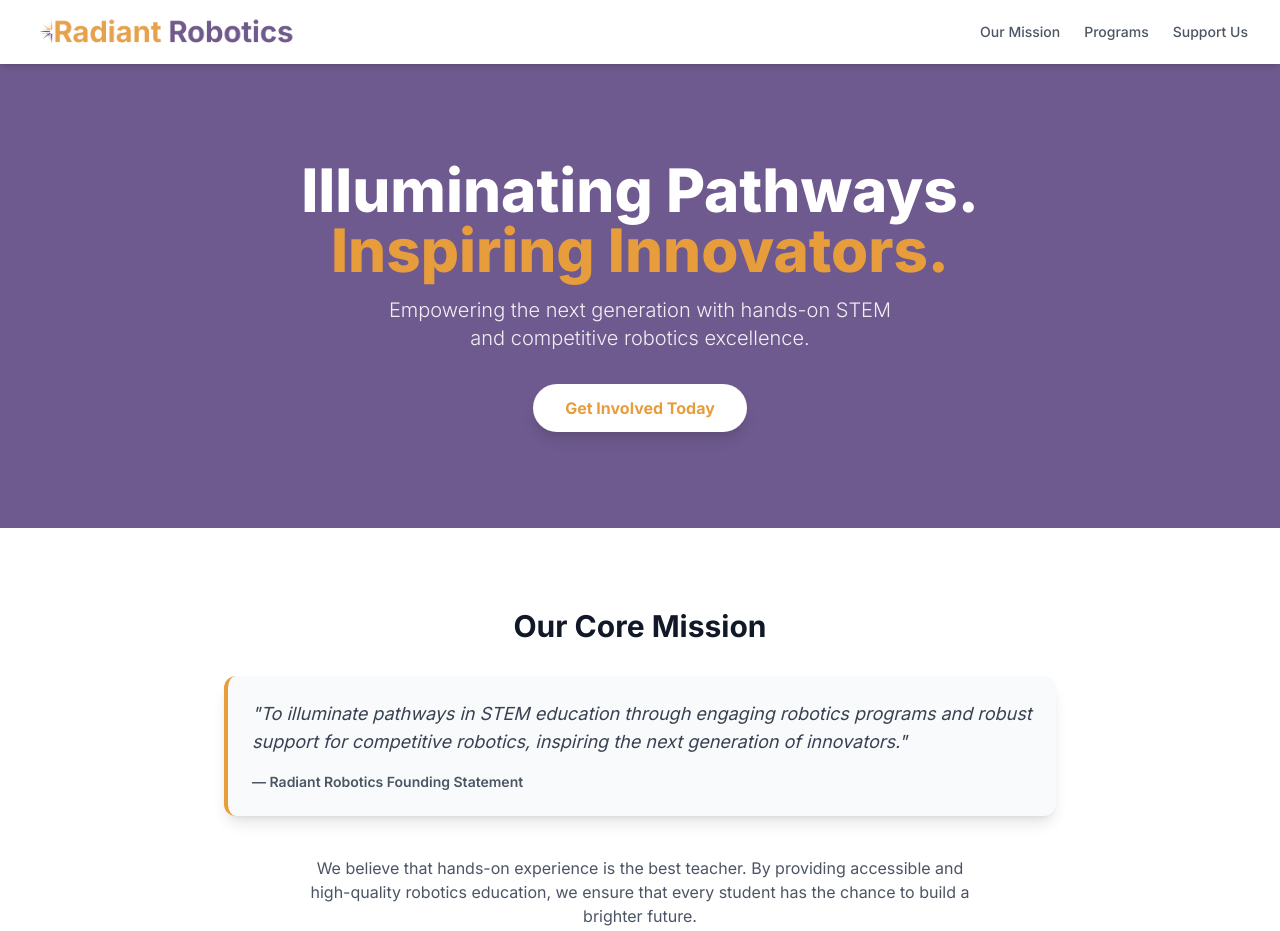
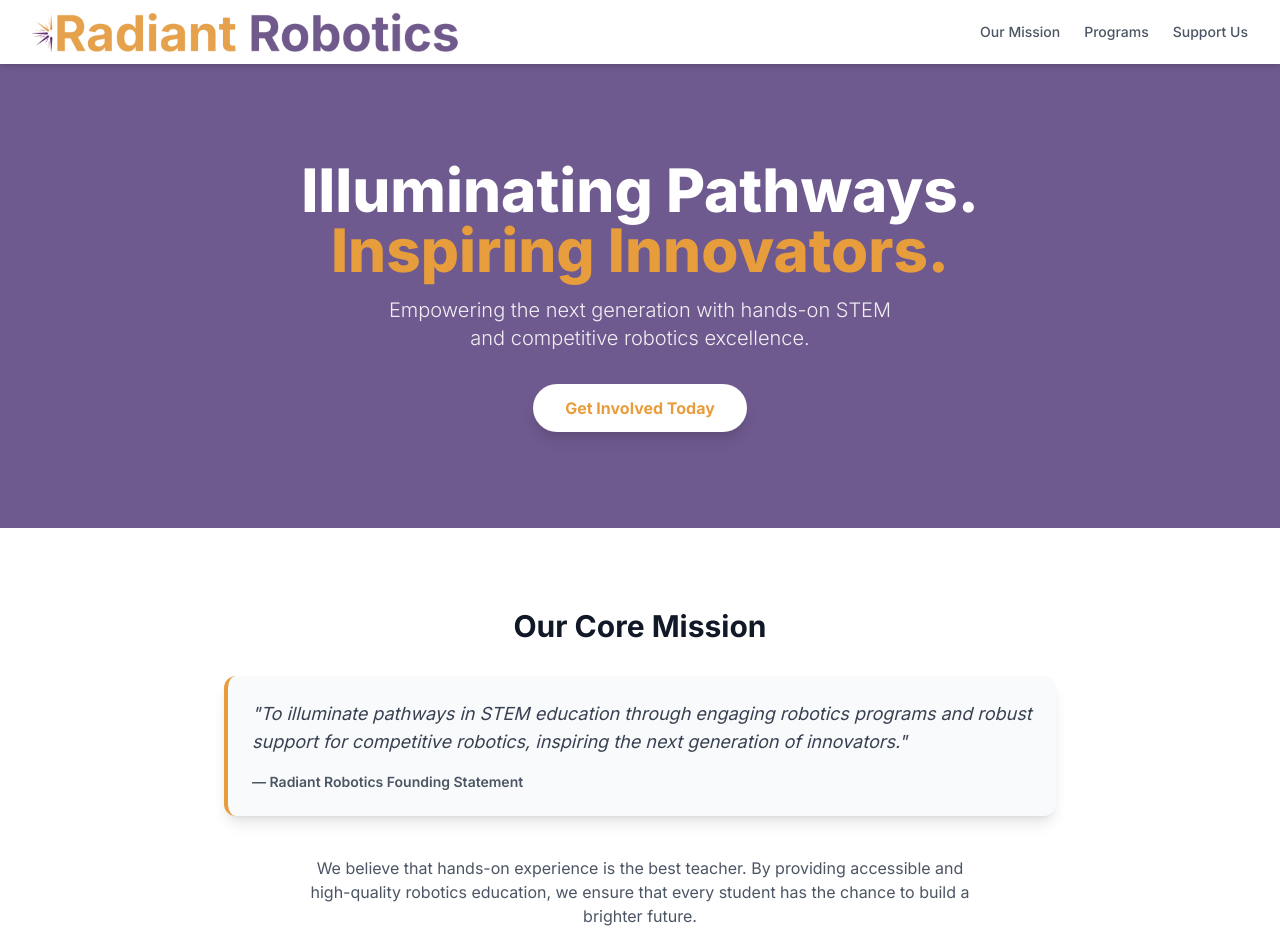
Before and after one commit to Radiant-Robotics/main, a plain HTML site: page index.html in a window 1280 px wide. Shown: the top 931 px of the page. Drawn offline with nearby package versions, Linux system fonts and the light colour scheme.

Commit message:
Replace logo image with new starburst version

```diff
--- a/index.html
+++ b/index.html
@@ -37,7 +37,7 @@
             <div class="max-w-7xl mx-auto px-4 sm:px-6 lg:px-8 py-3 flex justify-between items-center">
                 <!-- LOGO INTEGRATION: Using the uploaded image -->
                 <a href="#" class="h-8 md:h-10 flex items-center">
-                    <img src="./RadiantRoboticsStarBurstHorizontalLogoNoBackground.png" alt="Radiant Robotics Logo" class="h-full w-auto">
+                    <img src="./RadiantRoboticsStarBurstHorizontalLogo-Starburst.png" alt="Radiant Robotics Logo" class="h-full w-auto">
                 </a>
                 <!-- Simple Mobile Menu Placeholder (for future links) -->
                 <nav class="hidden md:flex space-x-6 text-sm font-medium">
```
